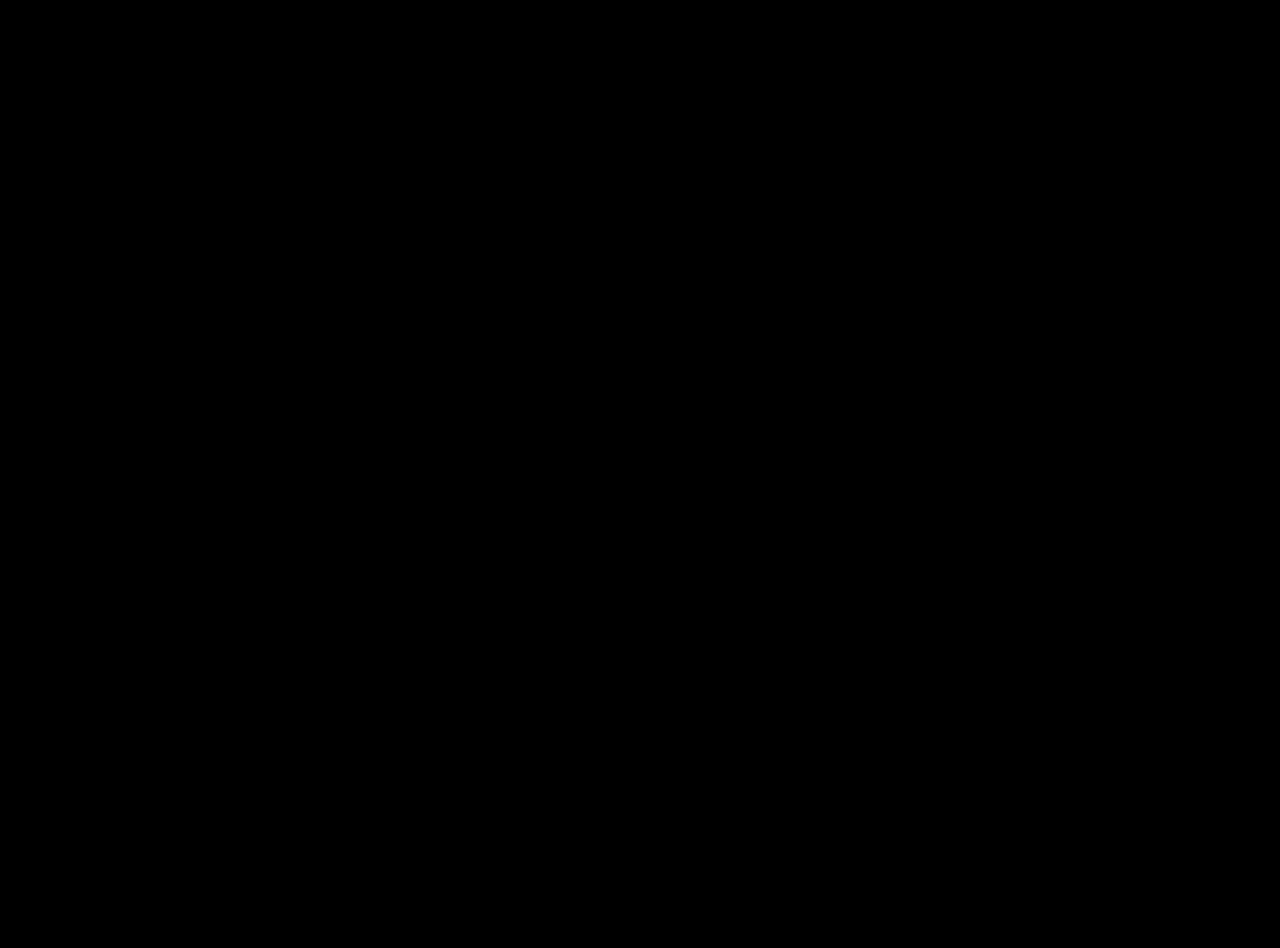
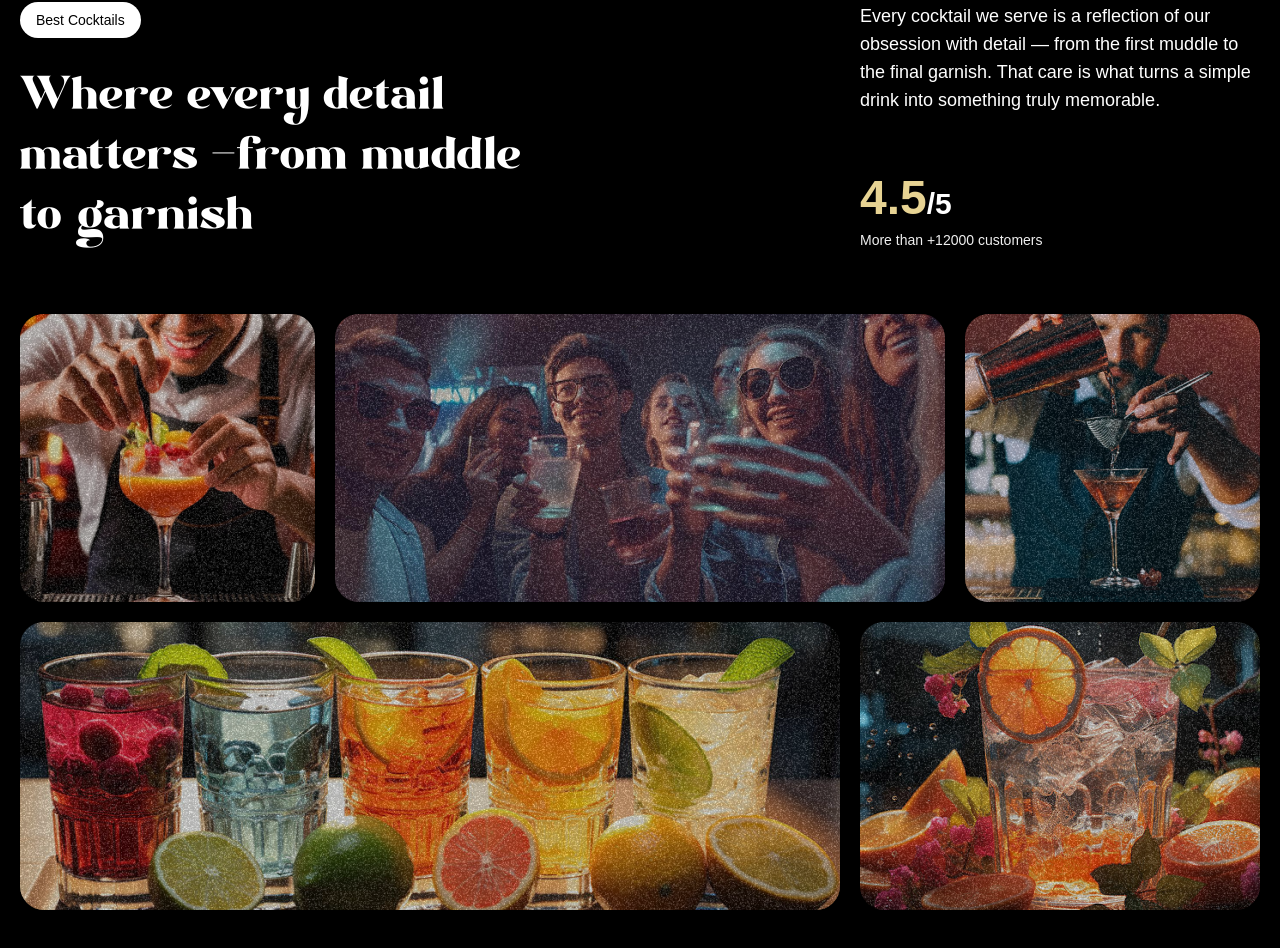
Before and after one commit to Radwaashraf4/gsap-cocktails, a React (Vite) app: page / in a window 1280 px wide. Shown: the part 1750-2698 px from the top of the page. Before the commit the page ends 1640 px from the top, so only its background shows below. Built offline with nearby package versions, Linux system fonts and the light colour scheme; a web font is replaced by a local one.

Commit message:
implement the about section

```diff
--- a/src/App.jsx
+++ b/src/App.jsx
@@ -4,6 +4,7 @@ import Navbar from './components/Navbar.jsx';
 import {ScrollTrigger, SplitText} from "gsap/all";
 import Hero from './components/Hero.jsx';
 import Cocktails from './components/Cocktails.jsx';
+import About from './components/About.jsx';
 gsap.registerPlugin(ScrollTrigger, SplitText);
 
 const App = () => {return(
@@ -11,6 +12,7 @@ const App = () => {return(
         <Navbar />
         <Hero />
         <Cocktails />
+        <About />
     </main>
 )
 }
--- /dev/null
+++ b/src/components/About.jsx
@@ -0,0 +1,88 @@
+import gsap from 'gsap';
+import { SplitText} from 'gsap/all'
+import { useGSAP } from '@gsap/react'
+
+const About = () => {
+    useGSAP(() => {
+        const titleSplit = SplitText.create('#about h2', {
+            type: 'words'
+        })
+
+        const scrollTimeline = gsap.timeline({
+            scrollTrigger: {
+                trigger: '#about',
+                start: 'top center'
+            }
+        })
+
+        scrollTimeline
+            .from(titleSplit.words, {
+                opacity: 0, duration: 1, yPercent: 100, ease: 'expo.out', stagger: 0.02
+            })
+            .from('.top-grid div, .bottom-grid div', {
+                opacity: 0, duration: 1, ease: 'power1.inOut', stagger: 0.04,
+            }, '-=0.5')
+    })
+
+    return (
+        <div id="about">
+            <div className="mb-16 md:px-0 px-5">
+                <div className="content">
+                    <div className="md:col-span-8">
+                        <p className="badge">Best Cocktails</p>
+                        <h2>
+                            Where every detail matters <span className="text-white">-</span>
+                            from muddle to garnish
+                        </h2>
+                    </div>
+
+                    <div className="sub-content">
+                        <p>
+                            Every cocktail we serve is a reflection of our obsession with detail — from the first muddle to the final garnish. That care is what turns a simple drink into something truly memorable.
+                        </p>
+
+                        <div>
+                            <p className="md:text-3xl text-xl font-bold">
+                                <span>4.5</span>/5
+                            </p>
+                            <p className="text-sm text-white-100">
+                                More than +12000 customers
+                            </p>
+                        </div>
+                    </div>
+                </div>
+            </div>
+
+            <div className="top-grid">
+                <div className="md:col-span-3">
+                    <div  className="noisy" />
+                    <img src="/images/abt1.png" alt="grid-img-1" />
+                </div>
+
+                <div className="md:col-span-6">
+                    <div  className="noisy" />
+                    <img src="/images/abt2.png" alt="grid-img-2" />
+                </div>
+
+                <div className="md:col-span-3">
+                    <div  className="noisy" />
+                    <img src="/images/abt5.png" alt="grid-img-5" />
+                </div>
+            </div>
+
+            <div className="bottom-grid">
+                <div className="md:col-span-8">
+                    <div  className="noisy" />
+                    <img src="/images/abt3.png" alt="grid-img-3" />
+                </div>
+
+                <div className="md:col-span-4">
+                    <div  className="noisy" />
+                    <img src="/images/abt4.png" alt="grid-img-4" />
+                </div>
+            </div>
+
+        </div>
+    )
+}
+export default About
```
